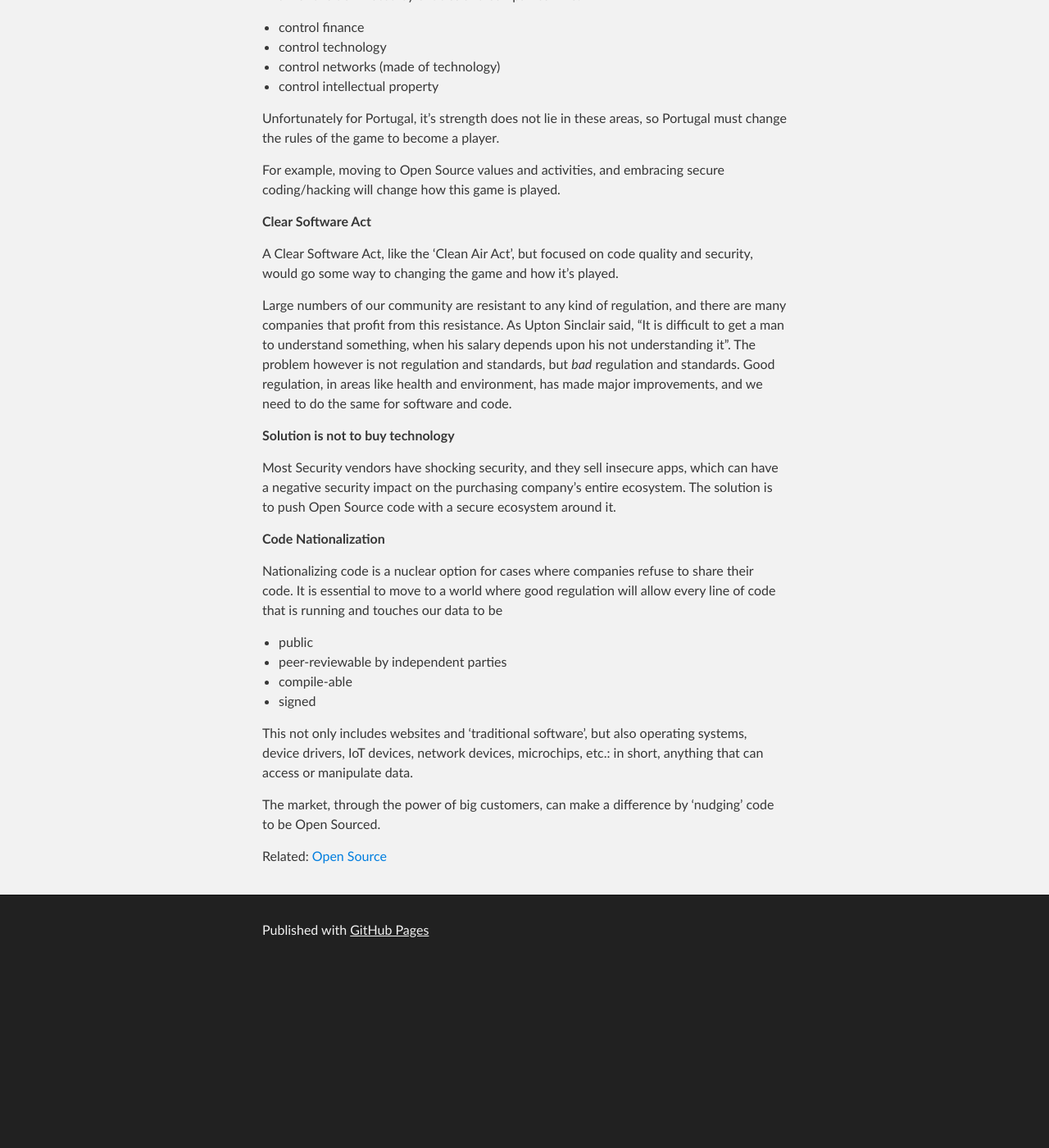
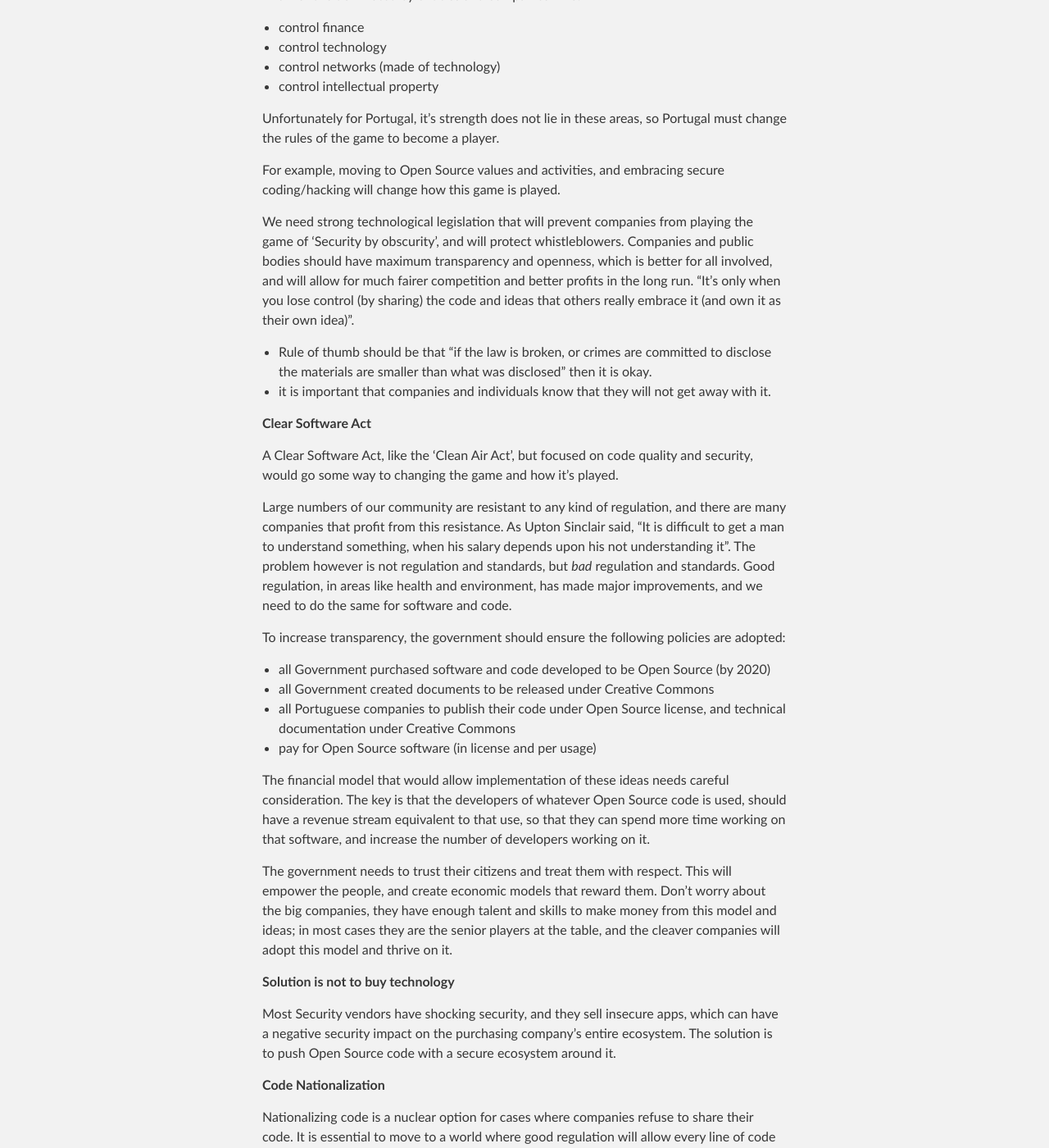
Before and after one commit to DinisCruz/Book_Hacking_Portugal, a Jekyll site: the page built from Research/Government.md, in a window 1280 px wide and 1400 px high, scrolled down 496 px. Shown: the whole window at 82% size. Built offline with Jekyll 4.4.1, drawn with Linux system fonts in a browser that asks for light colours; before the commit the page ends 1677 px from its top, so only the background shows below that; some of the changed text lies outside the part shown.

Commit message:
Update Government.md

```diff
--- a/Research/Government.md
+++ b/Research/Government.md
@@ -20,6 +20,10 @@ Unfortunately for Portugal, it's strength does not lie in these areas, so Portug
 
 For example, moving to Open Source values and activities, and embracing secure coding/hacking will change how this game is played.
 
+We need strong technological legislation that will prevent companies from playing the game of 'Security by obscurity', and will protect whistleblowers. Companies and public bodies should have maximum transparency and openness, which is better for all involved, and will allow for much fairer competition and better profits in the long run. "It's only when you lose control (by sharing) the code and ideas that others really embrace it (and own it as their own idea)".
+
+  * Rule of thumb should be that "if the law is broken, or crimes are committed to disclose the materials are smaller than what was disclosed" then it is okay.
+  * it is important that companies and individuals know that they will not get away with it.
 
 **Clear Software Act**
 
@@ -29,6 +33,16 @@ Large numbers of our community are resistant to any kind of regulation, and ther
 As Upton Sinclair said, "It is difficult to get a man to understand something, when his salary depends upon his not understanding it".
 The problem however is not regulation and standards, but *bad* regulation and standards.
 Good regulation, in areas like health and environment, has made major improvements, and we need to do the same for software and code.
+
+To increase transparency, the government should ensure the following policies are adopted:
+ * all Government purchased software and code developed to be Open Source (by 2020)
+ * all Government created documents to be released under Creative Commons
+ * all Portuguese companies to publish their code under Open Source license, and technical documentation under Creative Commons
+ * pay for Open Source software (in license and per usage)
+
+The financial model that would allow implementation of these ideas needs careful consideration. The key is that the developers of whatever Open Source code is used, should have a revenue stream equivalent to that use, so that they can spend more time working on that software, and increase the number of developers working on it.
+
+The government needs to trust their citizens and treat them with respect. This will empower the people,   and create economic models that reward them.  Don't worry about the big companies, they have enough talent and skills to make money from this model and ideas; in most cases they are the senior players at the table, and the cleaver companies will adopt this model and thrive on it.
 
 **Solution is not to buy technology**
 
@@ -47,6 +61,22 @@ This not only includes websites and 'traditional software', but also operating s
 
 The market, through the power of big customers,  can make a difference by 'nudging' code to be Open Sourced.
 
+The Portuguese government should, at the very least, consider the following policies:
+* Adopt Git for all official documentation
+* Teach users (i.e. government employees) the paradigm of version control
+* Develop a PT version of Docker and Git
+ Where is the Portuguese Raspberry PI (which has sold more than [10 million](http://www.bbc.co.uk/news/technology-37305200))?
+
+## Transparency
+Our parents fought against racism, and for pensions, human rights, and rock & roll.  It is our turn to realign society and shift the balance of power. This is about removing control from central organizations (governments, big companies) and give them to individuals and collaborative commons. Currently power is in the hands of who controls the networks.
+
+Privacy is a human right and essential for human dignity.  Cryptography is a public service and capability. It is crucial to protect user data. Cryptography also has an excellent tradition of not relying on security by obscurity, or expecting the attacker to have all the code and encrypted data (the only private data are the encryption keys).
+
+
+
+
+
+
 
 Related:
 [Open Source](Open-Source.html)
```
